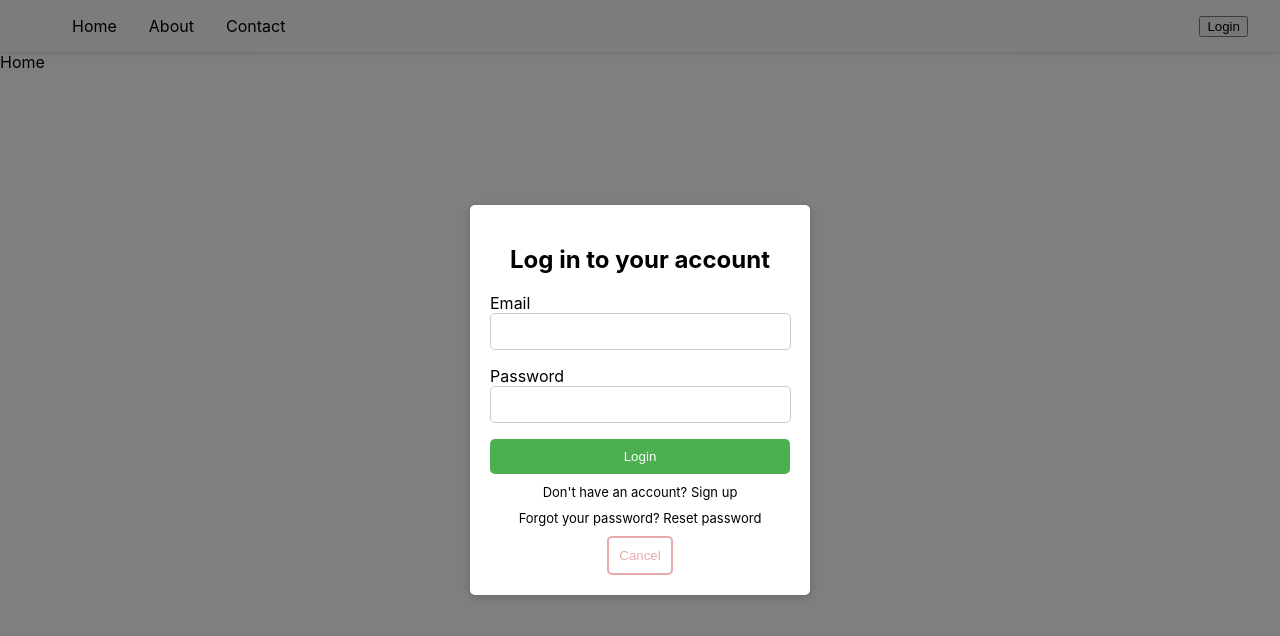
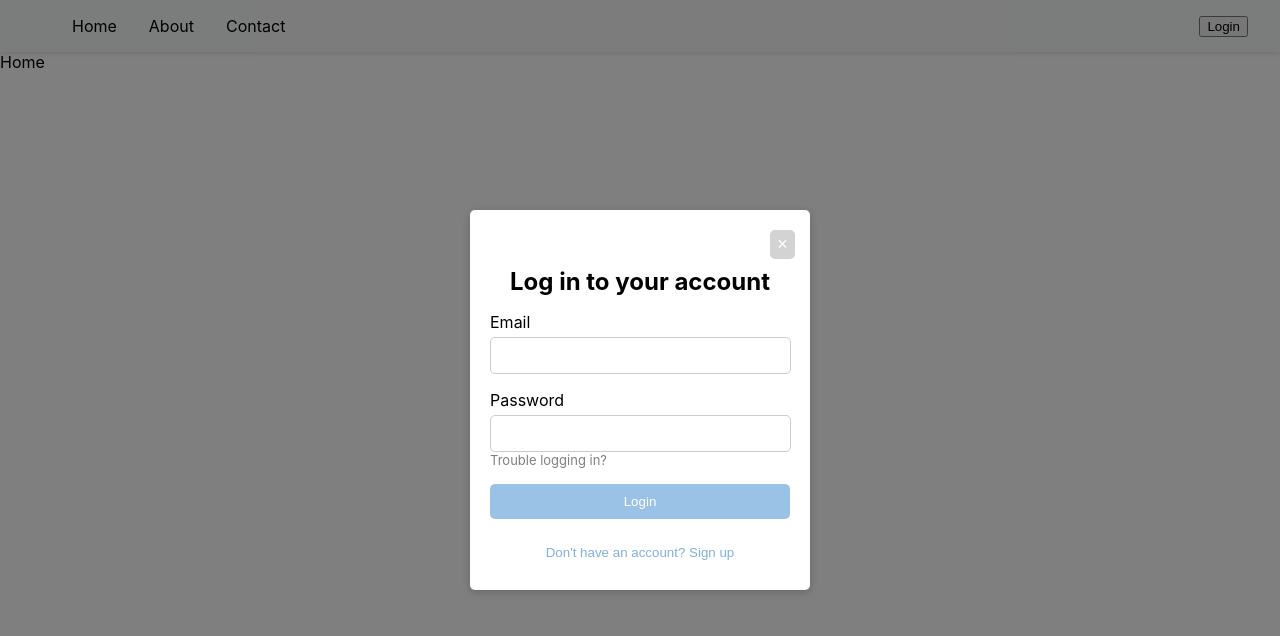
Before and after one commit to allysanfoot/TypeVibe, a React (Create React App) app in the folder frontend/: page / in a window 1280 px wide. Both pictures are taken after a click on the button "Login". Shown: the top 636 px of the page. Built offline with nearby package versions, Linux system fonts and the light colour scheme.

Commit message:
feat: fixing login modal

```diff
--- /dev/null
+++ b/frontend/src/components/CloseButton.jsx
@@ -0,0 +1,13 @@
+import React from 'react';
+import '../styles/loginModal.css'
+
+
+function CloseButton({ onClick }) {
+    return (
+        <button onClick={onClick} className="close">
+            &times;
+        </button>
+    );
+}
+
+export default CloseButton;
--- a/frontend/src/components/LoginModal.jsx
+++ b/frontend/src/components/LoginModal.jsx
@@ -1,5 +1,6 @@
 import React from 'react';
 import '../styles/loginModal.css'
+import CloseButton from './CloseButton';
 
 const LoginModal = ({ isOpen, onClose }) => {
     if (!isOpen) return null;
@@ -7,6 +8,7 @@ const LoginModal = ({ isOpen, onClose }) => {
     return (
         <div className='overlay'>
             <div className='modal'>
+                <CloseButton onClick={onClose} />
                 <h2>Log in to your account</h2>
                 {/* Login form goes here */}
                 <form>
@@ -19,16 +21,16 @@ const LoginModal = ({ isOpen, onClose }) => {
                         Password
                         <br />
                         <input type='password' />
+                        <p><a className='login-link' href='#'>Trouble logging in?</a></p>
                     </label>
                     <button className='login-button' type='submit'>
                         Login
                     </button>
                 </form>
-                <p>Don't have an account? <a href='#'>Sign up</a></p>
-                <p>Forgot your password? <a href='#'>Reset password</a></p>
-                <button className='close' onClick={onClose}>
-                    Cancel
+                <button className='register-button' type='submit'>
+                    Don't have an account? Sign up
                 </button>
+
             </div>
         </div>
     );
--- a/frontend/src/styles/login.css
+++ b/frontend/src/styles/login.css
@@ -1,15 +1,16 @@
 .login-button {
-    background-color: #4CAF50;
+    background-color: #9ac2e7;
     border: none;
     border-radius: 5px;
     color: white;
     cursor: pointer;
+    margin-bottom: 1rem;
     padding: 10px 20px;
     transition: all 0.2s ease-out;
 }
 
 .login-button:hover {
-    background-color: #45a049;
+    background-color: #80b0dd;
 }
 
 .modal {
--- a/frontend/src/styles/loginModal.css
+++ b/frontend/src/styles/loginModal.css
@@ -1,3 +1,4 @@
+
 form {
     display: flex;
     flex-direction: column;
@@ -5,35 +6,39 @@ form {
 }
 
 h2 {
+    align-items: center;
     justify-content: center;
-    align-items: center;
+    margin: 0.5rem 1rem 1rem;
 }
 
 input {
     border: 1px solid #ccc;
     border-radius: 5px;
+    margin-top: 5px;
     padding: 10px;
     width: 93%;
 }
 
 label {
+    font-size: medium;
     margin-bottom: 1rem;
 }
 
 p {
     font-size: small;
     margin-bottom: 0px;
-    margin-top: 10px;
+    margin-top: 0px;
 }
 
 .close {
-    background-color: white;
-    border: 2px solid rgb(231, 171, 171);
+    background-color: lightgrey;
+    border: 2px solid lightgrey;
     border-radius: 5px;
-    color: rgb(231, 171, 171);
+    color: white;
     cursor: pointer;
-    margin-top: 10px;
-    padding: 10px;
+    font-size: large;
+    margin-left: 95%;
+    padding: 2px 5px;
     transition: all 0.2s ease-out;
 }
 
@@ -53,6 +58,13 @@ p {
     top: 10px;
 }
 
+.login-link {
+    color: grey;
+}
+.login-link:hover {
+    text-decoration: underline;
+}
+
 .modal {
     align-items: center;
     display: flex;
@@ -68,6 +80,7 @@ p {
     align-items: center;
     background-color: rgba(0, 0, 0, 0.5);
     display: flex;
+    flex-direction: column;
     height: 100%;
     left: 0;
     justify-content: center;
@@ -75,3 +88,19 @@ p {
     top: 0;
     width: 100%;
 }
+
+.register-button {
+    background-color: white;
+    border: none;
+    border-radius: 5px;
+    color: #80b0dd;
+    cursor: pointer;
+    padding: 10px 20px;
+    transition: all 0.2s ease-out;
+    width: 100%;
+}
+
+.register-button:hover {
+    background-color: #80b0dd;
+    color: white;
+}
```
Also changed, not shown: frontend/src/components/LoginForm.jsx (deleted, +0 -9 lines), frontend/src/components/Register.jsx (added, +11 -0 lines), frontend/src/components/RegisterModal.jsx (added, +7 -0 lines).
